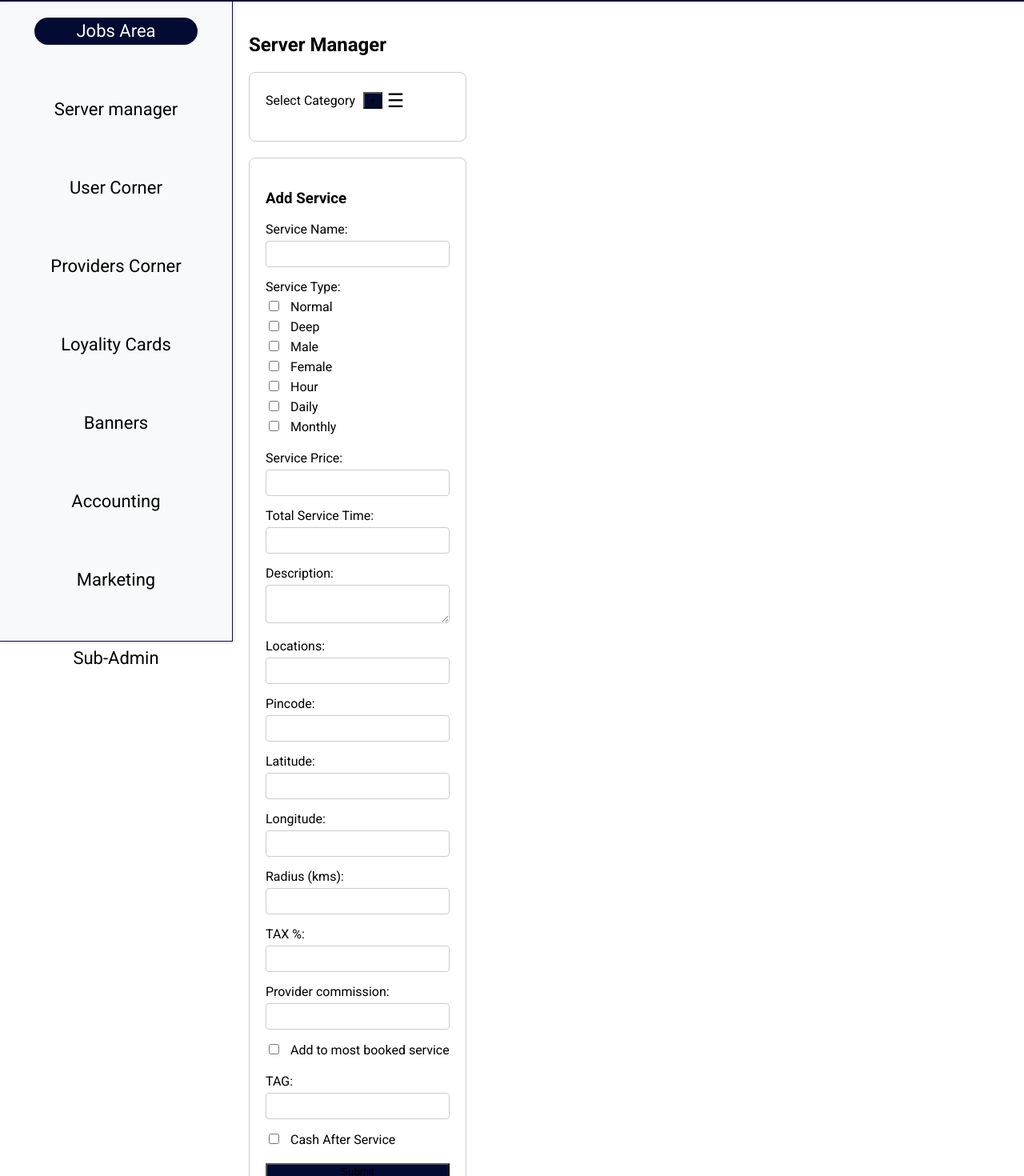
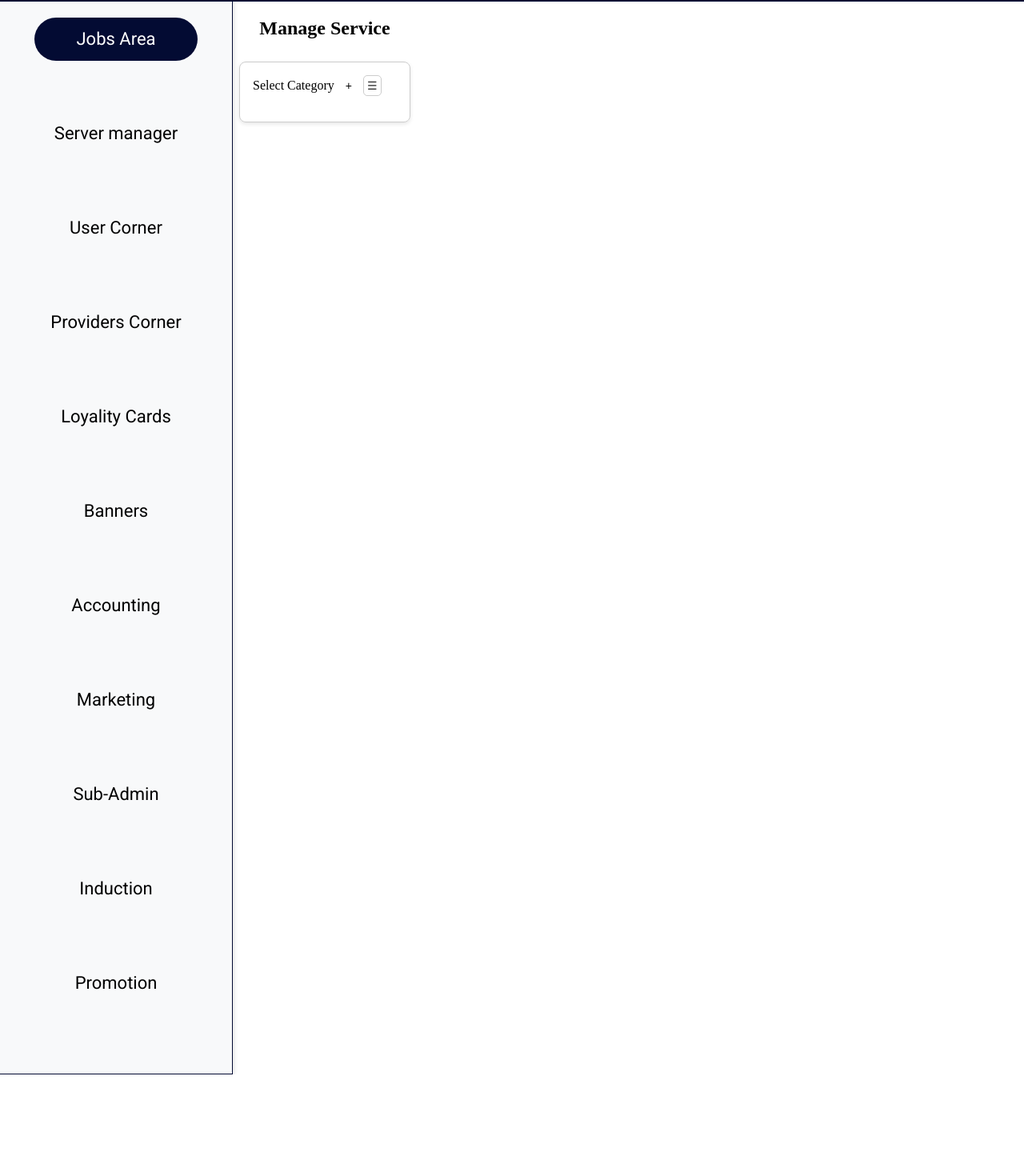
Before and after one commit to Jobminar/Coolie-admin, a React (Vite) app in the folder Admin/: page /servermanager in a window 1280 px wide. Shown: the part 62-1532 px from the top of the page at 80% size. After the commit the page ends 1405 px from the top, so only its background shows below. Built offline with nearby package versions, Linux system fonts and the light colour scheme.

Commit message:
we have seperated the form from service manager as seperate component

```diff
--- /dev/null
+++ b/Admin/src/components/Sections/Servermanager/AddServiceForm.jsx
@@ -0,0 +1,90 @@
+import React from "react";
+import "./servermanager.css"; // Ensure the CSS file is correctly linked
+
+const AddServiceForm = () => {
+  return (
+    <div className="card add-service-form fixed-card scaled-form">
+      <h3>Add Service</h3>
+      <div className="form-group">
+        <label>Service Name:</label>
+        <input type="text" />
+      </div>
+      <div className="form-group">
+        <label>Service Type:</label>
+        <select>
+          <option>Normal</option>
+          <option>Deep</option>
+          <option>Male</option>
+          <option>Female</option>
+          <option>Hour</option>
+          <option>Daily</option>
+          <option>Monthly</option>
+        </select>
+      </div>
+      <div className="form-group">
+        <label>Service Price:</label>
+        <input type="text" />
+      </div>
+      <div className="form-group">
+        <label>Total Service Time:</label>
+        <input type="text" />
+      </div>
+      <div className="form-group">
+        <label>Description:</label>
+        <textarea></textarea>
+      </div>
+      <div className="form-group">
+        <label>Locations:</label>
+        <input type="text" />
+      </div>
+      <div className="form-group">
+        <label>Pincode:</label>
+        <input type="text" />
+      </div>
+      <div className="form-group">
+        <label>Latitude:</label>
+        <input type="text" />
+      </div>
+      <div className="form-group">
+        <label>Longitude:</label>
+        <input type="text" />
+      </div>
+      <div className="form-group">
+        <label>Radius (kms):</label>
+        <input type="text" />
+      </div>
+      <div className="form-group">
+        <label>TAX %:</label>
+        <input type="text" />
+      </div>
+      <div className="form-group">
+        <label>Provider commission:</label>
+        <input type="text" />
+      </div>
+      <div className="form-group toggle-group">
+        <label>Add to most booked service</label>
+        <label className="switch">
+          <input type="checkbox" className="toggle-button" />
+          <span className="slider round"></span>
+        </label>
+      </div>
+      <div className="form-group">
+        <label>TAG:</label>
+        <div className="tag-container">
+          <input type="text" />
+          <span className="tag-icon">📈</span>
+        </div>
+      </div>
+      <div className="form-group toggle-group">
+        <label>Cash After Service</label>
+        <label className="switch">
+          <input type="checkbox" className="toggle-button" />
+          <span className="slider round"></span>
+        </label>
+      </div>
+      <button className="submit-button">Update</button>
+    </div>
+  );
+};
+
+export default AddServiceForm;
--- a/Admin/src/components/Sections/Servermanager/Servermanager.jsx
+++ b/Admin/src/components/Sections/Servermanager/Servermanager.jsx
@@ -1,5 +1,6 @@
 import React, { useState } from "react";
-import "./servermanager.css"; // Add necessary CSS here
+import AddServiceForm from "./AddServiceForm";
+import "./servermanager.css"; // Ensure the CSS file is correctly linked
 
 const Servermanager = () => {
   const [showCategoryMenu, setShowCategoryMenu] = useState(false);
@@ -8,35 +9,63 @@ const Servermanager = () => {
   const [selectedSubCategory, setSelectedSubCategory] = useState("");
   const [showAddCategoryForm, setShowAddCategoryForm] = useState(false);
   const [showAddSubCategoryForm, setShowAddSubCategoryForm] = useState(false);
+  const [showServiceVariants, setShowServiceVariants] = useState(false);
+  const [showServiceForm, setShowServiceForm] = useState(false);
 
-  const categories = ["Home Cleaning", "Add New Category"];
-  const subCategories = ["Kitchen Cleaning", "Add New Sub-Category"];
+  const categories = ["Cleaning service", "Salon At Home", "Add new category"];
+  const subCategories = [
+    "Kitchen cleaning",
+    "House cleaning",
+    "Swimming pool",
+    "Salon At Home",
+    "Add new sub-category",
+  ];
+  const serviceVariants = ["Variant 1", "Variant 2", "Add New Service Variant"];
 
   const handleCategorySelect = (category) => {
-    if (category === "Add New Category") {
+    if (category === "Add new category") {
       setShowAddCategoryForm(true);
     } else {
       setSelectedCategory(category);
       setShowCategoryMenu(false);
       setShowSubCategoryMenu(true);
+      setShowServiceVariants(false);
+      setShowServiceForm(false);
     }
   };
 
   const handleSubCategorySelect = (subCategory) => {
-    if (subCategory === "Add New Sub-Category") {
+    if (subCategory === "Add new sub-category") {
       setShowAddSubCategoryForm(true);
+      setShowServiceVariants(false);
+      setShowServiceForm(false);
     } else {
       setSelectedSubCategory(subCategory);
       setShowSubCategoryMenu(false);
+      setShowServiceVariants(true);
+      setShowAddSubCategoryForm(false);
     }
+  };
+
+  const handleServiceVariantSelect = (variant) => {
+    if (variant === "Add New Service Variant") {
+      setShowServiceForm(true);
+    } else {
+      setShowServiceForm(false);
+    }
+  };
+
+  const handleAddSubCategory = () => {
+    setShowAddSubCategoryForm(false);
+    setShowServiceVariants(true);
   };
 
   return (
     <div className="servermanager-container">
-      <h2>Server Manager</h2>
+      <h2>Manage Service</h2>
 
       <div className="card-container">
-        <div className="card">
+        <div className="card fixed-card">
           <div className="form-group">
             <div style={{ display: "flex", alignItems: "center" }}>
               <span>{selectedCategory || "Select Category"}</span>
@@ -70,20 +99,32 @@ const Servermanager = () => {
           )}
 
           {showAddCategoryForm && (
-            <div className="card">
+            <div className="card add-category-card">
               <h3>Add Category</h3>
-              {/* Implement form fields for adding a new category here */}
               <div className="form-group">
                 <label>Category Name:</label>
                 <input type="text" />
               </div>
-              <button className="submit-button">Submit</button>
+              <div className="form-group">
+                <label>Category Icon:</label>
+                <input type="file" />
+              </div>
+              <div className="form-group">
+                <label>Category Type:</label>
+                <select>
+                  <option>Normal / Deep</option>
+                  <option>Male / Female</option>
+                  <option>Hour / Daily / Monthly</option>
+                  <option>Laundry / Dry cleaning</option>
+                </select>
+              </div>
+              <button className="submit-button">Add</button>
             </div>
           )}
         </div>
 
         {selectedCategory && (
-          <div className="card">
+          <div className="card fixed-card">
             <div className="form-group">
               <label>Select Sub-Category</label>
               <div style={{ display: "flex", alignItems: "center" }}>
@@ -120,97 +161,72 @@ const Servermanager = () => {
             )}
           </div>
         )}
-      </div>
 
-      {/* Add Service Form at the bottom of the page */}
-      <div className="card add-service-form">
-        <h3>Add Service</h3>
-        {/* Form fields for adding a new service */}
+        {showAddSubCategoryForm && (
+          <div className="card add-sub-category-card fixed-card">
+            <h3>Add Sub-Category</h3>
             <div className="form-group">
-          <label>Service Name:</label>
+              <label>Sub-Category Name:</label>
               <input type="text" />
             </div>
             <div className="form-group">
-          <label>Service Type:</label>
-          <div>
-            <label>
-              <input type="checkbox" /> Normal
-            </label>
-            <label>
-              <input type="checkbox" /> Deep
-            </label>
-            <label>
-              <input type="checkbox" /> Male
-            </label>
-            <label>
-              <input type="checkbox" /> Female
-            </label>
-            <label>
-              <input type="checkbox" /> Hour
-            </label>
-            <label>
-              <input type="checkbox" /> Daily
-            </label>
-            <label>
-              <input type="checkbox" /> Monthly
-            </label>
+              <label>Sub-Category Icon:</label>
+              <input type="file" />
+            </div>
+            <div className="form-group">
+              <label>Sub-Category Type:</label>
+              <select>
+                <option>Normal</option>
+                <option>Deep</option>
+                <option>Male</option>
+                <option>Female</option>
+                <option>Hour</option>
+                <option>Daily</option>
+                <option>Monthly</option>
+              </select>
+            </div>
+            <button className="submit-button" onClick={handleAddSubCategory}>
+              Add
+            </button>
+          </div>
+        )}
+
+        {showServiceVariants && (
+          <div className="card fixed-card">
+            <div className="form-group">
+              <label>Service Variants</label>
+              <div style={{ display: "flex", alignItems: "center" }}>
+                <button
+                  className="hamburger-icon"
+                  onClick={() => setShowSubCategoryMenu(!showSubCategoryMenu)}
+                >
+                  &#9776;
+                </button>
+                <span>{selectedSubCategory || "Select Sub-Category"}</span>
+                <button
+                  className="add-button"
+                  onClick={() => setShowServiceForm(true)}
+                >
+                  +
+                </button>
               </div>
             </div>
-        <div className="form-group">
-          <label>Service Price:</label>
-          <input type="text" />
+
+            <div className="menu">
+              {serviceVariants.map((variant, index) => (
+                <div
+                  key={index}
+                  className="menu-item"
+                  onClick={() => handleServiceVariantSelect(variant)}
+                >
+                  {variant}
                 </div>
-        <div className="form-group">
-          <label>Total Service Time:</label>
-          <input type="text" />
+              ))}
             </div>
-        <div className="form-group">
-          <label>Description:</label>
-          <textarea></textarea>
           </div>
-        <div className="form-group">
-          <label>Locations:</label>
-          <input type="text" />
-        </div>
-        <div className="form-group">
-          <label>Pincode:</label>
-          <input type="text" />
-        </div>
-        <div className="form-group">
-          <label>Latitude:</label>
-          <input type="text" />
-        </div>
-        <div className="form-group">
-          <label>Longitude:</label>
-          <input type="text" />
-        </div>
-        <div className="form-group">
-          <label>Radius (kms):</label>
-          <input type="text" />
-        </div>
-        <div className="form-group">
-          <label>TAX %:</label>
-          <input type="text" />
-        </div>
-        <div className="form-group">
-          <label>Provider commission:</label>
-          <input type="text" />
-        </div>
-        <div className="form-group">
-          <label>
-            <input type="checkbox" /> Add to most booked service
-          </label>
-        </div>
-        <div className="form-group">
-          <label>TAG:</label>
-          <input type="text" />
-        </div>
-        <div className="form-group">
-          <label>
-            <input type="checkbox" /> Cash After Service
-          </label>
-        </div>
-        <button className="submit-button">Submit</button>
+        )}
+
+        {showServiceForm && <AddServiceForm />}
       </div>
     </div>
   );
--- a/Admin/src/components/Sections/Servermanager/servermanager.css
+++ b/Admin/src/components/Sections/Servermanager/servermanager.css
@@ -1,95 +1,41 @@
-/* Base container to take full page height */
+/* General styles for the server manager container */
 .servermanager-container {
-    padding: 20px;
-    font-family: Roboto, sans-serif;
     display: flex;
     flex-direction: column;
-    height: 100vh;
-    /* Full height */
-    box-sizing: border-box;
-    /* Include padding and border in element's total width and height */
+    align-items: center;
 }
 
-/* Flex container for cards */
+/* Styles for the card container to ensure proper grid layout */
 .card-container {
     display: flex;
-    gap: 20px;
     flex-wrap: wrap;
-    /* Allow wrapping for better responsiveness */
+    justify-content: flex-start;
+    width: 100%;
 }
 
-/* Card styling */
-.card {
+/* General card styles */
+.fixed-card {
+    width: 180px;
+    /* Reduced width for 20% smaller size */
+    margin: 8px;
+    /* Reduced margin */
     border: 1px solid #ccc;
     border-radius: 8px;
-    padding: 20px;
-    background-color: #fff;
-    flex: 1 1 45%;
-    /* Flex-grow, flex-shrink, flex-basis for responsiveness */
-    box-sizing: border-box;
-    /* Include padding and border in element's total width and height */
-    margin-bottom: 20px;
-    display: flex;
-    flex-direction: column;
+    box-shadow: 0 2px 5px rgba(0, 0, 0, 0.1);
+    padding: 16px;
+    /* Reduced padding */
 }
 
-/* Form group styling */
-.form-group {
-    margin-bottom: 15px;
-}
-
-/* Label styling */
-.form-group label {
-    display: block;
-    margin-bottom: 5px;
-}
-
-/* Input and textarea styling */
-.form-group input[type="text"],
-.form-group textarea,
-.form-group select {
-    width: 100%;
-    padding: 8px;
+/* Menu styles */
+.menu {
     border: 1px solid #ccc;
-    border-radius: 4px;
-    box-sizing: border-box;
-    /* Include padding and border in element's total width and height */
-}
-
-/* Checkbox styling */
-.form-group input[type="checkbox"] {
-    margin-right: 10px;
-}
-
-/* Button styling */
-
-
-/* Hamburger icon styling */
-.hamburger-icon {
-    font-size: 24px;
-    background: none;
-    border: none;
-    cursor: pointer;
-}
-
-/* Add button styling */
-.add-button {
-    margin-left: 10px;
-    background-color: #030B33;
-}
-
-/* Menu styling */
-.menu {
-    margin-top: 10px;
-    border: 1px solid #ccc;
-    border-radius: 4px;
-    background-color: #fff;
+    border-radius: 5px;
     box-shadow: 0 2px 5px rgba(0, 0, 0, 0.1);
 }
 
-/* Menu item styling */
 .menu-item {
-    padding: 10px;
+    padding: 8px;
+    /* Reduced padding */
     cursor: pointer;
 }
 
@@ -97,17 +43,171 @@
     background-color: #f0f0f0;
 }
 
-/* Submit button specific styling */
+/* Styles for hamburger icon and add button */
+.hamburger-icon,
+.add-button {
+    background: none;
+    border: none;
+    cursor: pointer;
+    font-size: 14px;
+    /* Reduced font size */
+    margin-left: 8px;
+    /* Reduced margin */
+}
+
+.hamburger-icon {
+    color: #333;
+    border: 1px solid #ccc;
+    border-radius: 5px;
+    padding: 4px;
+    /* Reduced padding */
+}
+
+/* Styles for add service form and other forms */
+.add-service-form,
+.add-category-card,
+.add-sub-category-card {
+    width: 100%;
+    padding: 16px;
+    /* Reduced padding */
+    border: 1px solid #ccc;
+    border-radius: 5px;
+    box-shadow: 0 2px 5px rgba(0, 0, 0, 0.1);
+    margin-top: 16px;
+    /* Reduced margin */
+}
+
+.form-group {
+    margin-bottom: 16px;
+    /* Reduced margin */
+}
+
+.form-group label {
+    display: block;
+    margin-bottom: 4px;
+    /* Reduced margin */
+    color: #555;
+    font-size: 14px;
+    /* Reduced font size */
+}
+
+.form-group input,
+.form-group select,
+.form-group textarea {
+    width: calc(100% - 16px);
+    /* Adjusted width */
+    padding: 8px;
+    /* Reduced padding */
+    margin-top: 4px;
+    /* Reduced margin */
+    border: 1px solid #ccc;
+    border-radius: 5px;
+    font-size: 12px;
+    /* Reduced font size */
+}
+
+.form-group input[type="text"],
+.form-group select {
+    height: 28px;
+    /* Reduced height */
+}
+
+/* Specific styles for textarea to ensure it spans the full width */
+.form-group textarea {
+    width: calc(100% - 16px);
+    /* Adjusted width */
+    height: 80px;
+    /* Reduced height */
+    resize: none;
+}
+
+/* Submit button styles */
 .submit-button {
-    background-color: #030B33;
+    width: 100%;
+    padding: 8px;
+    /* Reduced padding */
+    background-color: #0056b3;
+    border: none;
+    border-radius: 5px;
+    color: #fff;
+    cursor: pointer;
+    font-size: 14px;
+    /* Reduced font size */
 }
 
 .submit-button:hover {
-    background-color: #002244;
+    background-color: #003f8a;
 }
 
-/* Add service form styling */
-.add-service-form {
-    flex: 1 1 100%;
-    /* Full width in its own row */
+/* Toggle button styles */
+.toggle-group {
+    display: flex;
+    justify-content: space-between;
+    align-items: center;
 }
+
+.switch {
+    position: relative;
+    display: inline-block;
+    width: 32px;
+    /* Reduced width */
+    height: 16px;
+    /* Reduced height */
+}
+
+.switch input {
+    opacity: 0;
+    width: 0;
+    height: 0;
+}
+
+.slider {
+    position: absolute;
+    cursor: pointer;
+    top: 0;
+    left: 0;
+    right: 0;
+    bottom: 0;
+    background-color: #ccc;
+    transition: 0.4s;
+    border-radius: 16px;
+    /* Adjusted border radius */
+}
+
+.slider:before {
+    position: absolute;
+    content: "";
+    height: 12px;
+    /* Reduced height */
+    width: 12px;
+    /* Reduced width */
+    left: 2px;
+    bottom: 2px;
+    background-color: white;
+    transition: 0.4s;
+    border-radius: 50%;
+}
+
+input:checked+.slider {
+    background-color: #28a745;
+    /* Green color for checked state */
+}
+
+input:checked+.slider:before {
+    transform: translateX(16px);
+    /* Adjusted transform */
+}
+
+/* Tag container styles */
+.tag-container {
+    display: flex;
+    align-items: center;
+}
+
+.tag-icon {
+    font-size: 16px;
+    /* Reduced font size */
+    color: #007bff;
+    margin-left: 8px;
+    /* Reduced margin */
+}
--- a/Admin/src/components/Sideheader/sidebar.css
+++ b/Admin/src/components/Sideheader/sidebar.css
@@ -8,7 +8,7 @@
     /* border: 1px solid black; */
     border-right: 1px solid #030B33;
     border-bottom: 1px solid #030B33;
-    height: auto;
+    height: 1300px;
     width: 280px;
     display: flex;
     flex-direction: column;
--- a/Admin/src/components/Sideheader/sidebar.jsx
+++ b/Admin/src/components/Sideheader/sidebar.jsx
@@ -1,77 +1,89 @@
-import React, { useState } from 'react';
-import './sidebar.css';
-import { useNavigate } from 'react-router-dom';
+import React, { useState } from "react";
+import "./sidebar.css";
+import { useNavigate } from "react-router-dom";
 
-const Sidebar = ({children}) => {
+const Sidebar = ({ children }) => {
   const navigate = useNavigate();
-  const [activeItem, setActiveItem] = useState('/');
+  const [activeItem, setActiveItem] = useState("/");
 
   const handleNavigation = (path) => {
     setActiveItem(path);
     navigate(path);
-  }
+  };
 
   return (
-    <div className='container'>
-      <div className='sidebar'>
+    <div className="container">
+      <div className="sidebar">
         <div
-          className={activeItem === '/' ? 'active' : ''}
-          onClick={() => handleNavigation('/')}
+          className={activeItem === "/" ? "active" : ""}
+          onClick={() => handleNavigation("/")}
         >
           Jobs Area
         </div>
         <div
-          className={activeItem === '/servermanager' ? 'active' : ''}
-          onClick={() => handleNavigation('/servermanager')}
+          className={activeItem === "/servermanager" ? "active" : ""}
+          onClick={() => handleNavigation("/servermanager")}
         >
           Server manager
         </div>
         <div
-          className={activeItem === '/usercorner' ? 'active' : ''}
-          onClick={() => handleNavigation('/usercorner')}
+          className={activeItem === "/usercorner" ? "active" : ""}
+          onClick={() => handleNavigation("/usercorner")}
         >
           User Corner
         </div>
         <div
-          className={activeItem === '/providersrcorner' ? 'active' : ''}
-          onClick={() => handleNavigation('/providersrcorner')}
+          className={activeItem === "/providersrcorner" ? "active" : ""}
+          onClick={() => handleNavigation("/providersrcorner")}
         >
           Providers Corner
         </div>
         <div
-          className={activeItem === '/loyalitycards' ? 'active' : ''}
-          onClick={() => handleNavigation('/loyalitycards')}
+          className={activeItem === "/loyalitycards" ? "active" : ""}
+          onClick={() => handleNavigation("/loyalitycards")}
         >
           Loyality Cards
         </div>
         <div
-          className={activeItem === '/banners' ? 'active' : ''}
-          onClick={() => handleNavigation('/banners')}
+          className={activeItem === "/banners" ? "active" : ""}
+          onClick={() => handleNavigation("/banners")}
         >
           Banners
         </div>
         <div
-          className={activeItem === '/accounting' ? 'active' : ''}
-          onClick={() => handleNavigation('/accounting')}
+          className={activeItem === "/accounting" ? "active" : ""}
+          onClick={() => handleNavigation("/accounting")}
         >
           Accounting
         </div>
         <div
-          className={activeItem === '/marketing' ? 'active' : ''}
-          onClick={() => handleNavigation('/marketing')}
+          className={activeItem === "/marketing" ? "active" : ""}
+          onClick={() => handleNavigation("/marketing")}
         >
           Marketing
         </div>
         <div
-          className={activeItem === '/subadmin' ? 'active' : ''}
-          onClick={() => handleNavigation('/subadmin')}
+          className={activeItem === "/subadmin" ? "active" : ""}
+          onClick={() => handleNavigation("/subadmin")}
         >
           Sub-Admin
+        </div>
+        <div
+          className={activeItem === "/induction" ? "active" : ""}
+          onClick={() => handleNavigation("/induction")}
+        >
+          Induction
+        </div>
+        <div
+          className={activeItem === "/promotion" ? "active" : ""}
+          onClick={() => handleNavigation("/promotion")}
+        >
+          Promotion
         </div>
       </div>
       <main>{children}</main>
     </div>
-  )
-}
+  );
+};
 
 export default Sidebar;
```
Lines whose indentation alone changed are shown as unchanged.
